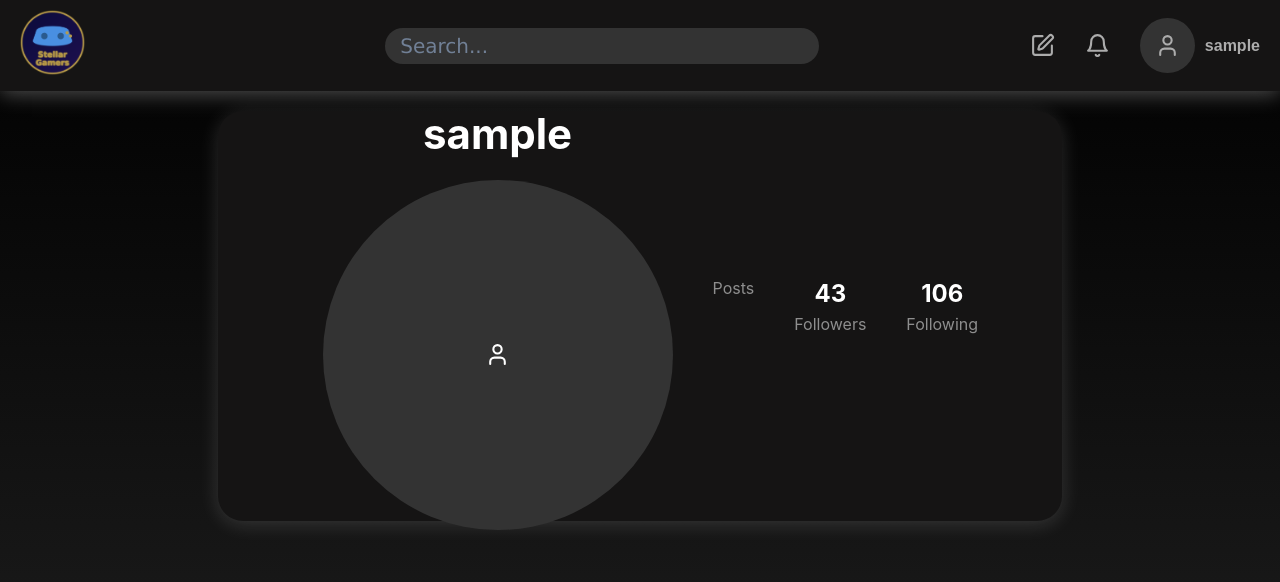
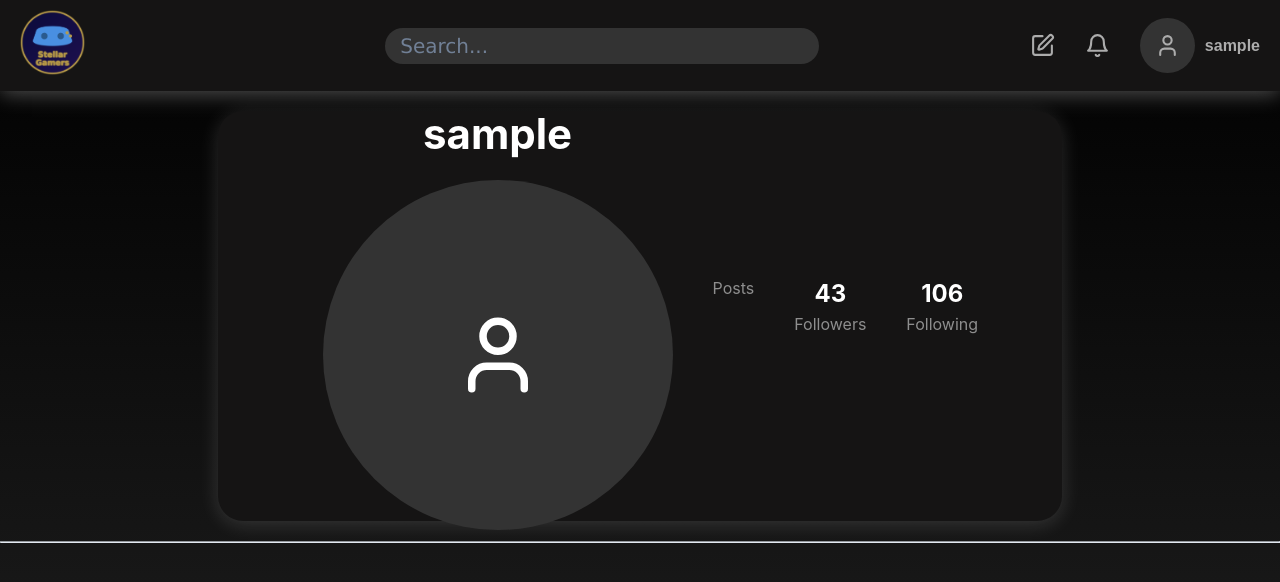
Before and after one commit to Norumai01/Honkai_Frontend, a React (Create React App) app: page /profile/1 in a window 1280 px wide. Shown: the top 582 px of the page. Built offline with nearby package versions, Linux system fonts and the light colour scheme; sample sign-in values are in the browser's storage.

Commit message:
Line seperator in User Profile, work in progress

```diff
--- a/src/components/Social_Hub/UserProfile.js
+++ b/src/components/Social_Hub/UserProfile.js
@@ -29,7 +29,7 @@ const UserProfile = () => {
                         {user.profilePictureURL ? (
                             <img src={user?.profilePictureURL} alt={`${user?.username}'s profile`} />
                             ) : (
-                            <User size={25} />
+                            <User size={90} />
                         )}
                     </div>
                 </div>
@@ -51,6 +51,9 @@ const UserProfile = () => {
                     {user.bio && <p className={styles.bio}>{user.bio}</p>}
                 </div>
             </div>
+
+            {/* Line Sepertator */}
+            <hr className={styles.divider}/>
         </div>
     );
 }
--- a/src/components/Social_Hub/hub.module.css
+++ b/src/components/Social_Hub/hub.module.css
@@ -7,6 +7,8 @@
     color: white;
     text-align: center;
 }
+
+/* User Profile */
 
 .userprofile {
     background: linear-gradient(to bottom, #000000, #202020);
@@ -95,3 +97,5 @@
     font-size: 16px;
     max-width: 400px;
 }
+
+/* Line Seperator */
```
